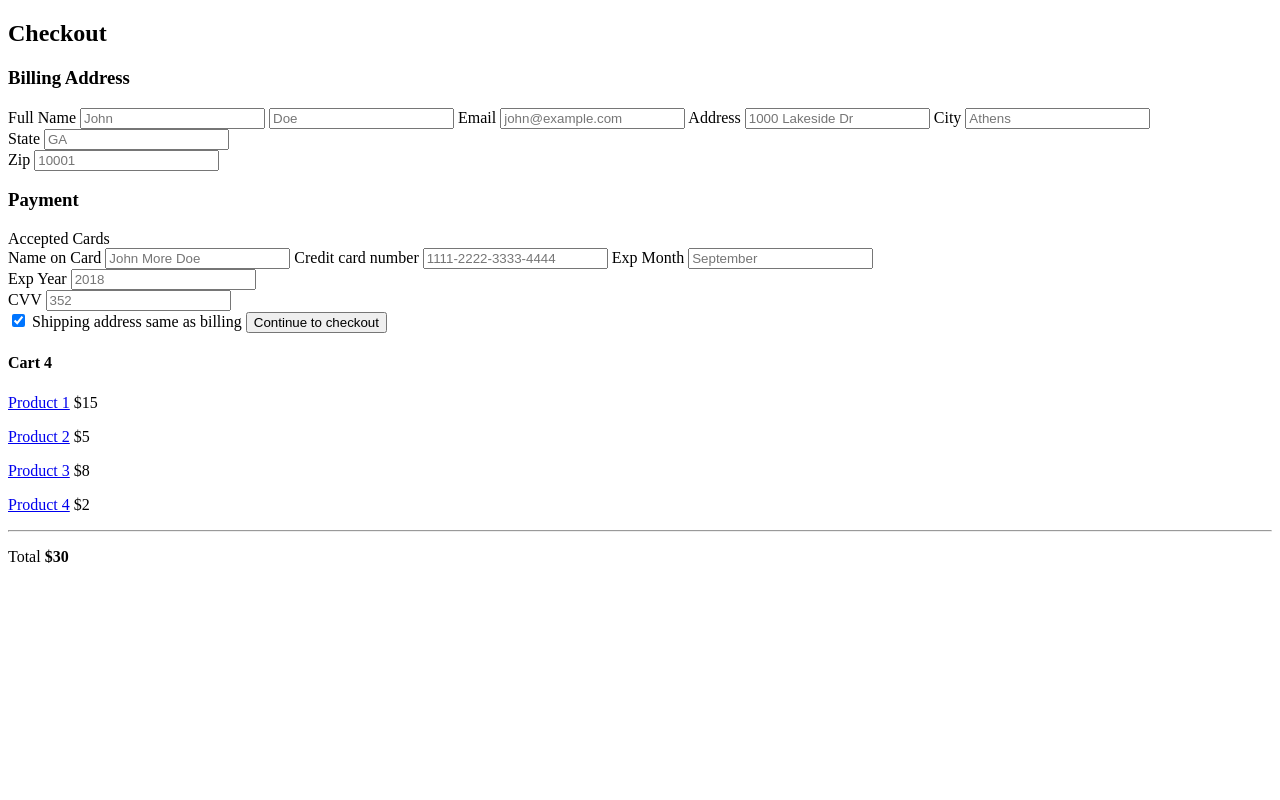
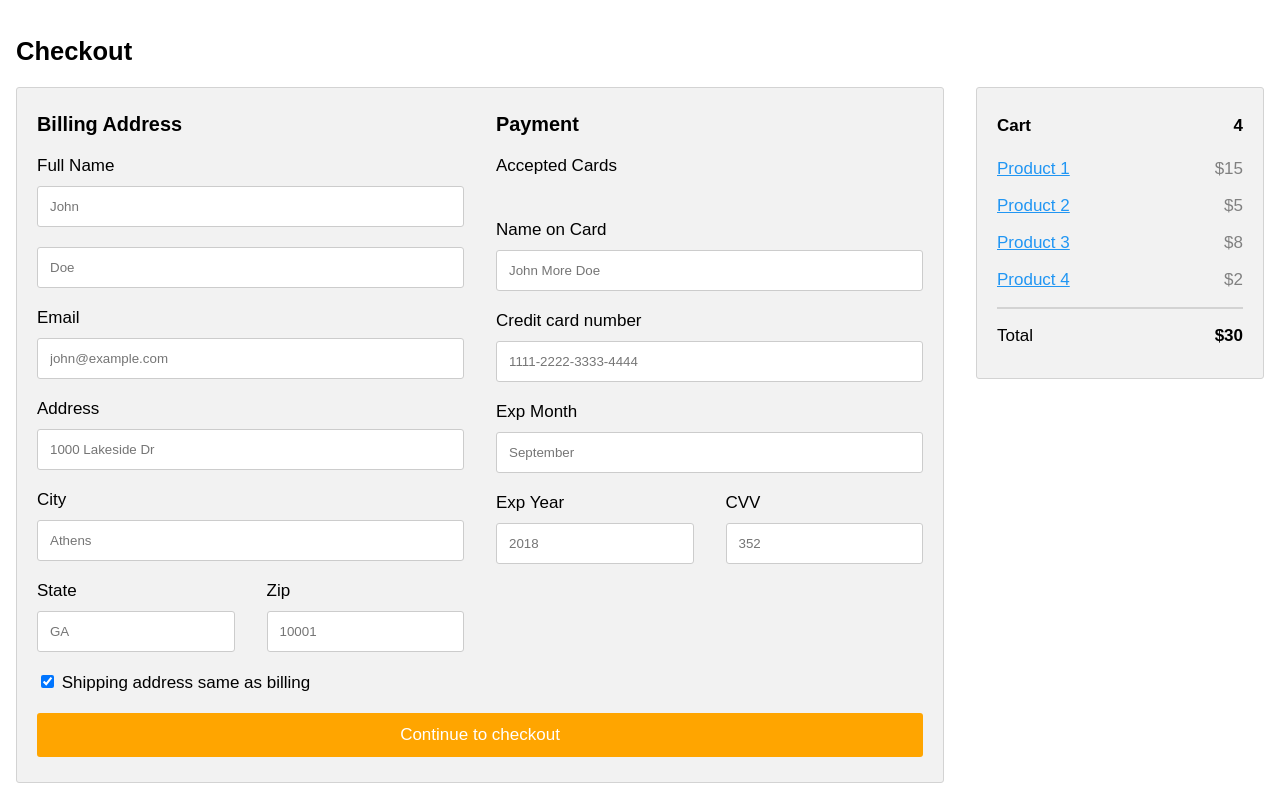
Before and after one commit to farhanjune/eCommerce-website, a PHP site: page /eCommerce-website/checkout.php in a window 1280 px wide. Run offline with PHP 8.4, Linux system fonts and the light colour scheme.

Commit message:
checkout color tweak

```diff
--- a/checkout.css
+++ b/checkout.css
@@ -9,25 +9,25 @@ body {
 }
 
 .row {
-    display: -ms-flexbox; /* IE10 */
+    display: -ms-flexbox;
     display: flex;
-    -ms-flex-wrap: wrap; /* IE10 */
+    -ms-flex-wrap: wrap;
     flex-wrap: wrap;
     margin: 0 -16px;
 }
 
 .col-25 {
-    -ms-flex: 25%; /* IE10 */
+    -ms-flex: 25%;
     flex: 25%;
 }
 
 .col-50 {
-    -ms-flex: 50%; /* IE10 */
+    -ms-flex: 50%;
     flex: 50%;
 }
 
 .col-75 {
-    -ms-flex: 75%; /* IE10 */
+    -ms-flex: 75%;
     flex: 75%;
 }
 
@@ -64,7 +64,7 @@ label {
 }
 
 .btn {
-    background-color: #4CAF50;
+    background-color: orange;
     color: white;
     padding: 12px;
     margin: 10px 0;
@@ -76,7 +76,7 @@ label {
 }
 
 .btn:hover {
-    background-color: #45a049;
+    background-color: orange;
 }
 
 a {
--- a/checkout.php
+++ b/checkout.php
@@ -2,7 +2,7 @@
 <html>
 <head>
 <meta name="viewport" content="width=device-width, initial-scale=1">
-<link rel="stylesheet" href="">
+<link rel="stylesheet" href="checkout.css">
 
 </head>
 <body>
```
